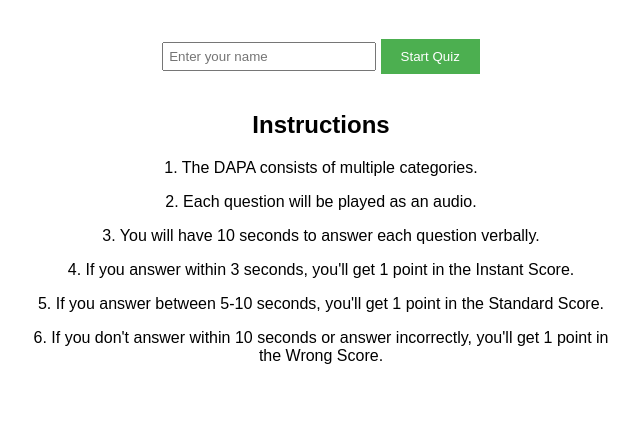
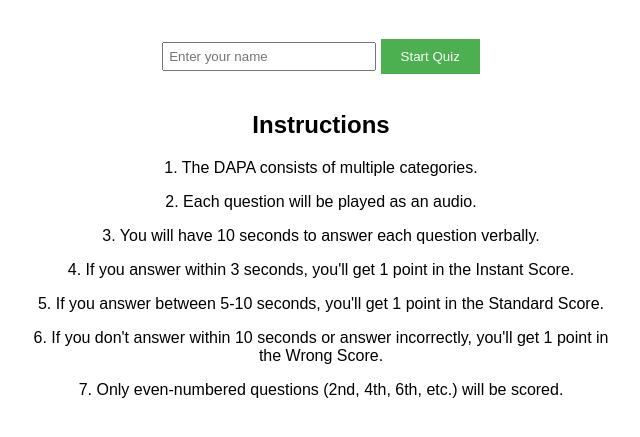
Before and after one commit to samarthshiramshetty/Dapa, a plain HTML site: page index.html in a window 1280 px wide. Shown: the part 61-498 px from the top of the page, without its empty margins (319-959 px from the left). Drawn offline with Linux system fonts and the light colour scheme.

Commit message:
index.html

```diff
--- a/index.html
+++ b/index.html
@@ -19,6 +19,7 @@
             <p>4. If you answer within 3 seconds, you'll get 1 point in the Instant Score.</p>
             <p>5. If you answer between 5-10 seconds, you'll get 1 point in the Standard Score.</p>
             <p>6. If you don't answer within 10 seconds or answer incorrectly, you'll get 1 point in the Wrong Score.</p>
+            <p>7. Only even-numbered questions (2nd, 4th, 6th, etc.) will be scored.</p>
         </div>
         <div id="quiz-content" style="display: none;">
             <audio id="question-audio" autoplay></audio>
```
